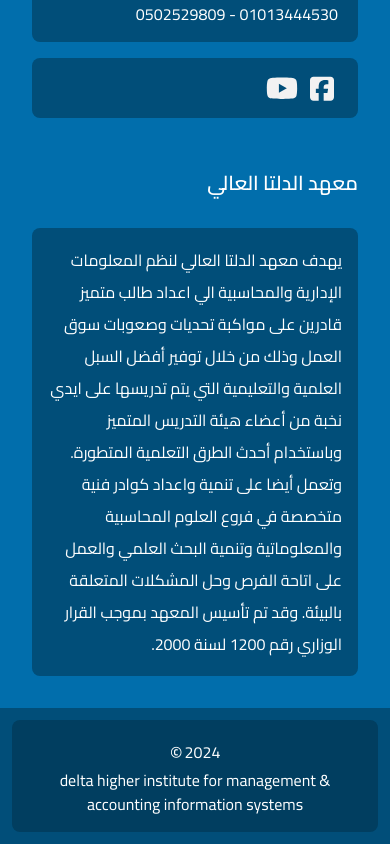
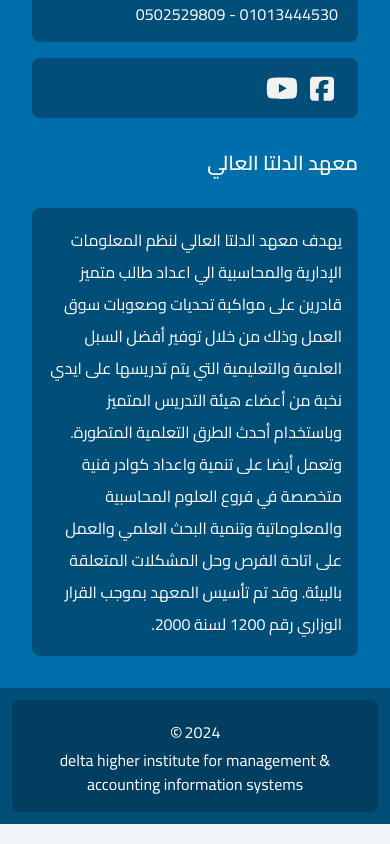
Before and after one commit to ahmedsalama288/graduation-project-with-backend, a Next.js app: page / in a window 390 px wide. Shown: the part 4302-5146 px from the top of the page. Built offline with nearby package versions, Linux system fonts and the light colour scheme.

Commit message:
update the footer

```diff
--- a/src/app/ui/root-layout/footer-section/footer-connect-us.tsx
+++ b/src/app/ui/root-layout/footer-section/footer-connect-us.tsx
@@ -9,7 +9,7 @@ import YoutubeIcon from "./icons-components/youtube-icon";
 
 export default function FooterConnectUs() {
   return (
-    <div>
+    <div className=" h-fit">
       <div className="mb-8 font-semibold text-xl">
         <h4>تواصل معنا</h4>
       </div>
--- a/src/app/ui/root-layout/footer-section/footer-institute-word.tsx
+++ b/src/app/ui/root-layout/footer-section/footer-institute-word.tsx
@@ -1,6 +1,6 @@
 export default function FooterInstituteWord() {
   return (
-    <div className="w-full mt-12 lg:mt-0 lg:w-1/2">
+    <div className="w-full lg:mt-0 lg:w-1/2">
       <div className="mb-7 font-semibold text-xl">
         <h4 className=" leading-[1.7]">معهد الدلتا العالي</h4>
       </div>
--- a/src/app/ui/root-layout/footer-section/footer-section.tsx
+++ b/src/app/ui/root-layout/footer-section/footer-section.tsx
@@ -5,7 +5,14 @@ import FooterInstituteWord from "./footer-institute-word";
 export default function FooterSection() {
   return (
     <footer className=" bg-light-blue">
-      <div className="container m-auto flex flex-col lg:flex-row justify-around mt-7  p-8">
+      <div
+        className="
+          container m-auto
+          flex flex-col gap-7
+          lg:gap-0 lg:flex-row
+          justify-around mt-7 p-8
+        "
+      >
         <FooterConnectUs />
         <FooterInstituteWord />
       </div>
```
Also changed, not shown: 1 other file (tests, documents, lock files or other folders).
